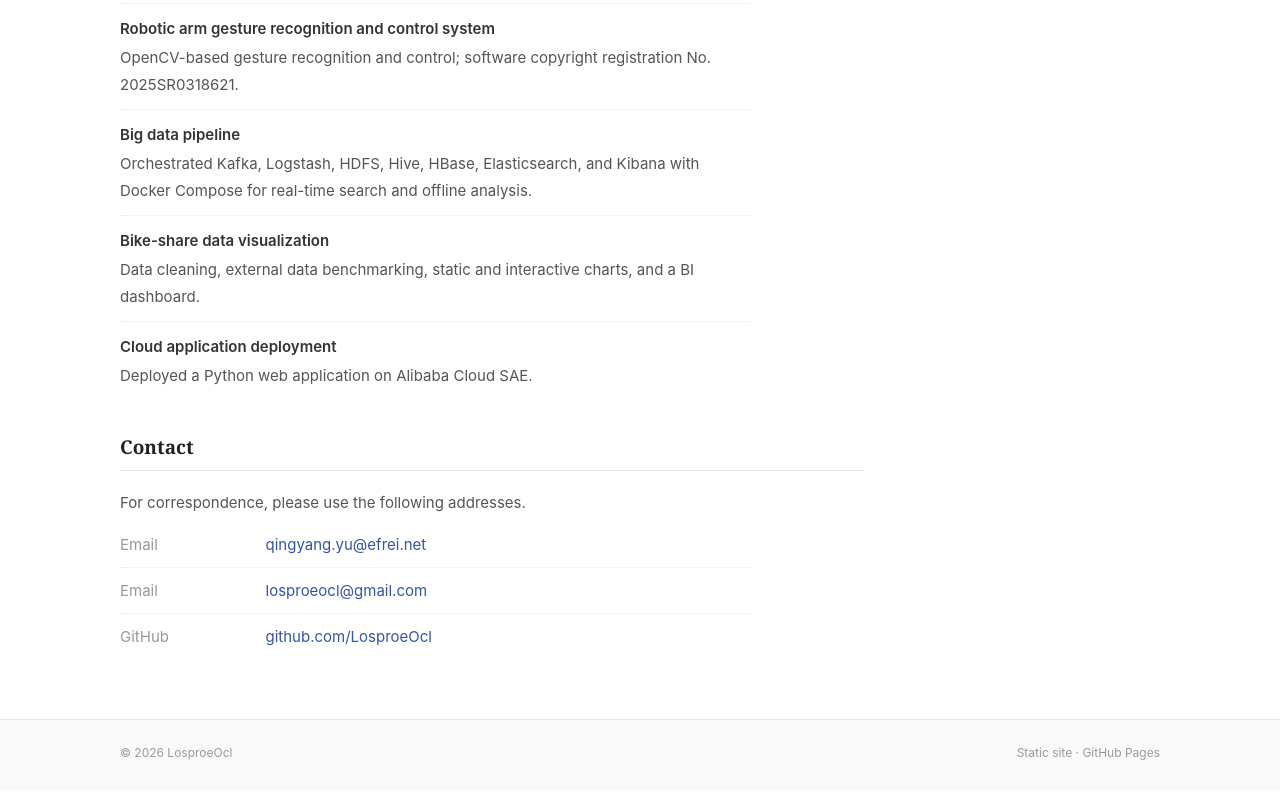
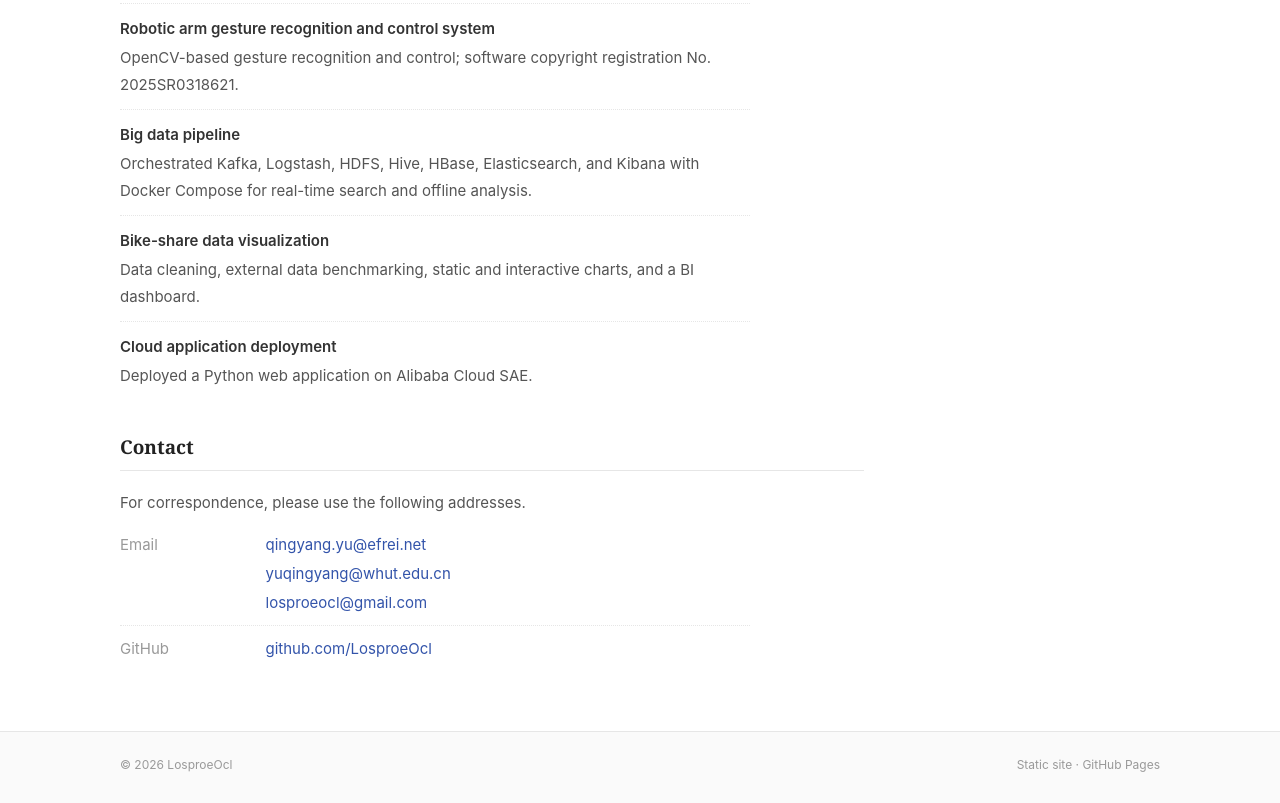
Before and after one commit to LosproeOcl/LosproeOcl, a plain HTML site: page index.html in a window 1280 px wide. Shown: the part 1432-2235 px from the top of the page. Drawn offline with Linux system fonts and the light colour scheme.

Commit message:
Group all contact email addresses

```diff
--- a/assets/style.css
+++ b/assets/style.css
@@ -219,6 +219,7 @@ body[lang="en"] .facts > div { grid-template-columns: 10.5em minmax(0, 1fr); }
 }
 .contact-list li:first-child { border-top: 0; padding-top: 0; }
 .contact-list .label { color: var(--muted); }
+.contact-list .emails { display: grid; gap: 2px; }
 
 /* ---------- Sidebar ------------------------------------------------------ */
 
--- a/index.html
+++ b/index.html
@@ -121,11 +121,11 @@
         <ul class="contact-list">
           <li>
             <span class="label">Email</span>
-            <a href="mailto:qingyang.yu@efrei.net">qingyang.yu@efrei.net</a>
-          </li>
-          <li>
-            <span class="label">Email</span>
-            <a href="mailto:losproeocl@gmail.com">losproeocl@gmail.com</a>
+            <span class="emails">
+              <a href="mailto:qingyang.yu@efrei.net">qingyang.yu@efrei.net</a>
+              <a href="mailto:yuqingyang@whut.edu.cn">yuqingyang@whut.edu.cn</a>
+              <a href="mailto:losproeocl@gmail.com">losproeocl@gmail.com</a>
+            </span>
           </li>
           <li>
             <span class="label">GitHub</span>
@@ -154,7 +154,7 @@
         <h3>Links</h3>
         <ul class="plain-list">
           <li><a href="https://github.com/LosproeOcl" rel="noopener">GitHub</a></li>
-          <li><a href="mailto:losproeocl@gmail.com">Email</a></li>
+          <li><a href="#contact">Email</a></li>
           <li><a href="https://github.com/LosproeOcl/LosproeOcl" rel="noopener">Source repository</a></li>
         </ul>
       </section>
```
